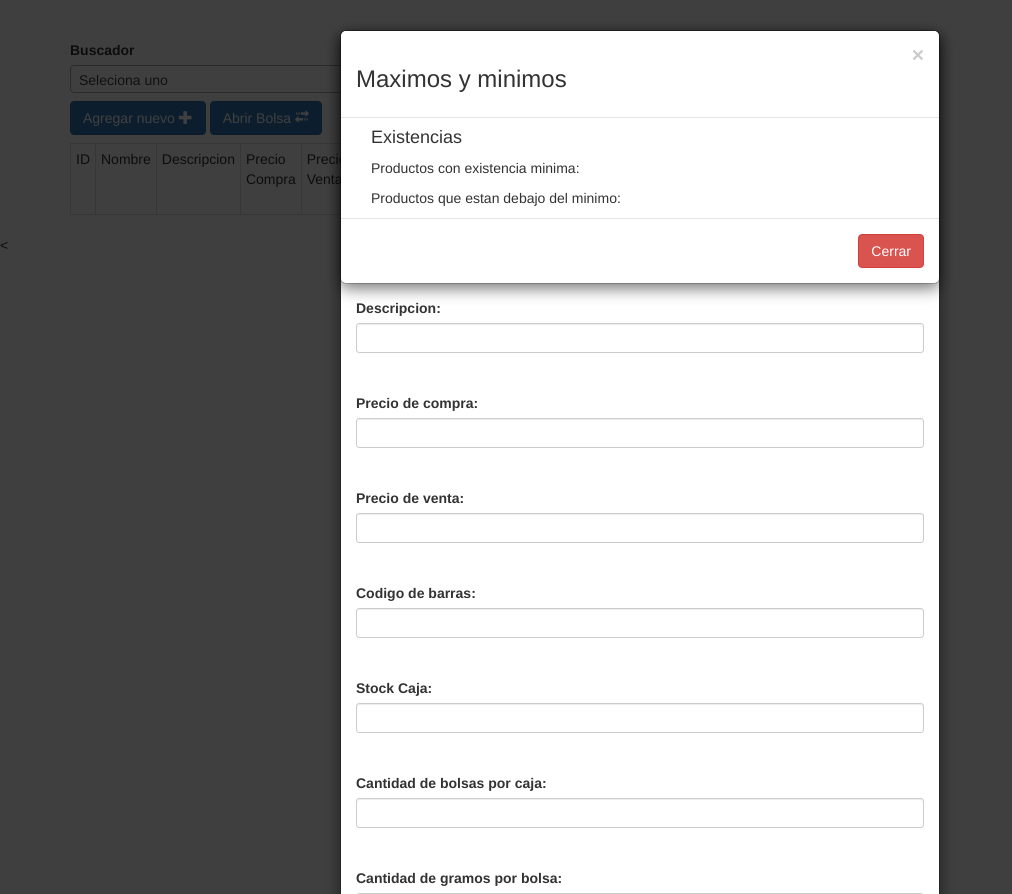
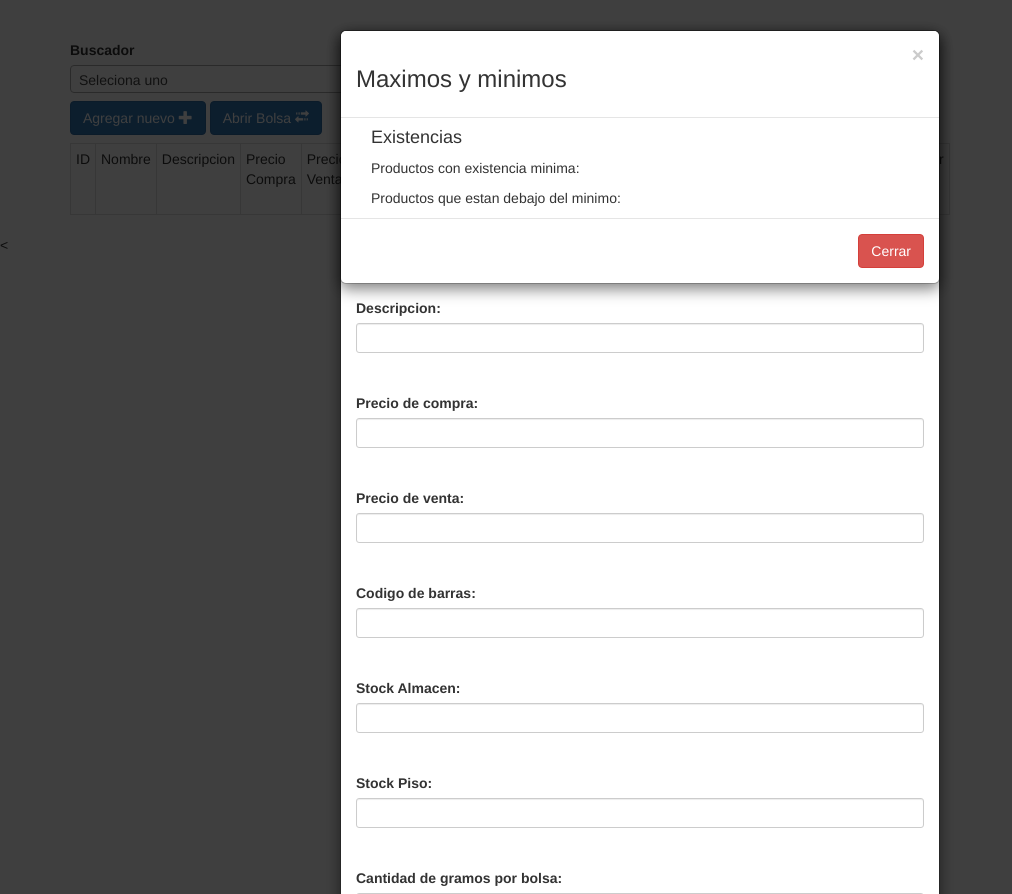
Before and after one commit to Jaresma/inventario_curso, a PHP site: page /almacen.php in a window 1280 px wide, after a click on "Agregar nuevo". Shown: the top 894 px of the page, without its empty margins (0-1012 px from the left). Run offline with PHP 8.4, Linux system fonts and the light colour scheme; data that the repository does not hold is empty; a stand-in replaces the project's code that opens the database connection.

Commit message:
actualizacion abrir bolsas

```diff
--- a/abrirbolsa.php
+++ b/abrirbolsa.php
@@ -28,7 +28,7 @@ if($recuperar[0]>=$bolsasabiertas){
         }
 
       /* actualizo stock del produto a granel  */
-        $sql="SELECT stock from productos where name = 'granel'";
+        $sql="SELECT stock_piso from productos where name = 'granel'";
 
         $resproductos = $conexion -> query($sql);
         $recuperar= $resproductos -> fetch_array(MYSQLI_BOTH);
@@ -36,7 +36,7 @@ if($recuperar[0]>=$bolsasabiertas){
         $gramosasumar=$recuperar[0]+$gramosasumar;
       /* actualiza el stock de granel para simular abrir una bolsa  */
 
-        $sql="UPDATE productos SET stock ='$gramosasumar' where name='granel'";
+        $sql="UPDATE productos SET stock_piso ='$gramosasumar' where name='granel'";
         if (mysqli_query($conexion, $sql)) {
             echo "se sumo a granel :".$nombre_producto;
             echo "<br>";
--- a/actualizaproductos.php
+++ b/actualizaproductos.php
@@ -2,7 +2,7 @@
 <html lang="en">
     <head>
         <title>Verificacion alta producto</title>
-        <meta HTTP-EQUIV="refresh" content="1; URL=veralmacen.php">
+        <!-- <meta HTTP-EQUIV="refresh" content="1; URL=veralmacen.php"> -->
         <meta charset="UTF-8">
         <meta name="viewport" content="width=device-width, initial-scale=1">
         <link href="css/style.css" rel="stylesheet">
@@ -22,7 +22,7 @@
 		$codigo_barras=$_POST['codigodebarras'];
 		$stock=$_POST['stockcaja'];
 		$estado=$_POST['estado'];
-		$bolsasxcaja=$_POST['cantidadbolsasporcaja'];
+		$stock_piso=$_POST['cantidadbolsasporcaja'];
 		$gramosxbolsa=$_POST['cantidadgramosporbolsa'];
 		$cantidad_max=$_POST['cantidad_max'];
 		$cantidad_min=$_POST['cantidad_min'];
@@ -44,7 +44,7 @@
 									codigo_barras = '$codigo_barras',
 									stock= '$stock',
 									estado = '$estado',
-									bolsasxcaja = '$bolsasxcaja',
+									stock_piso = '$stock_piso',
 									gramosxbolsa = '$gramosxbolsa',
 									cantidad_max = '$cantidad_max',
 									cantidad_min = '$cantidad_min',
--- a/almacen.php
+++ b/almacen.php
@@ -72,12 +72,12 @@
     <input type="text" name="codigodebarras" maxlength="15" required class="form-control input-sm">
     <br/><br/>
     <!--stock caja -->
-    <label for="stockcaja">Stock Caja:</label>
+    <label for="stockcaja">Stock Almacen:</label>
     <br/>
     <input type="text" name="stockcaja" maxlength="45" required class="form-control input-sm">
     <br/><br/>
     <!-- Cantidad de bolsas por caja -->
-    <label for="cantidadbolsasporcaja">Cantidad de bolsas por caja:</label>
+    <label for="cantidadbolsasporcaja">Stock Piso:</label>
     <br/>
     <input type="text" name="cantidadbolsasporcaja" maxlength="15" required class="form-control input-sm">
     <br/><br/>
@@ -171,12 +171,12 @@
     <input type="text" id="codigodebarrasu" name="codigodebarras" maxlength="15" required class="form-control input-sm">
     <br/><br/>
     <!--stock caja -->
-    <label for="stockcaja">Stock Caja:</label>
+    <label for="stockcaja">Stock Almacen:</label>
     <br/>
     <input type="text" id="stockcajau" name="stockcaja" maxlength="45" required class="form-control input-sm">
     <br/><br/>
     <!-- Cantidad de bolsas por caja -->
-    <label for="cantidadbolsasporcaja">Cantidad de bolsas por caja:</label>
+    <label for="cantidadbolsasporcaja">Stock Piso:</label>
     <br/>
     <input type="text" id="cantidadbolsasporcajau" name="cantidadbolsasporcaja" maxlength="15" required class="form-control input-sm">
     <br/><br/>
--- a/componentes/tabla.php
+++ b/componentes/tabla.php
@@ -33,9 +33,9 @@ $conexion=conexion();
                 <td>Precio Compra</td>
                 <td>Precio Venta</td>
                 <td>Codigo de barras</td>
-                <td>Stock</td>
+                <td>Stock Almacen</td>
                 <td>Estado</td>
-                <td>Bolsas Caja</td>
+                <td>Stock Piso</td>
                 <td>Gramos Bolsa</td>
 				<td>Cantidad Maxima</td>
 				<td>Cantidad Minima</td>
```
